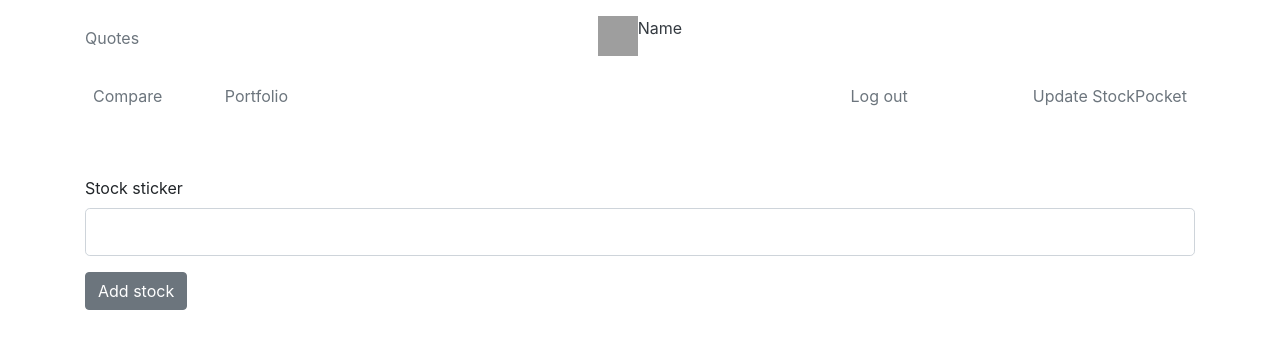
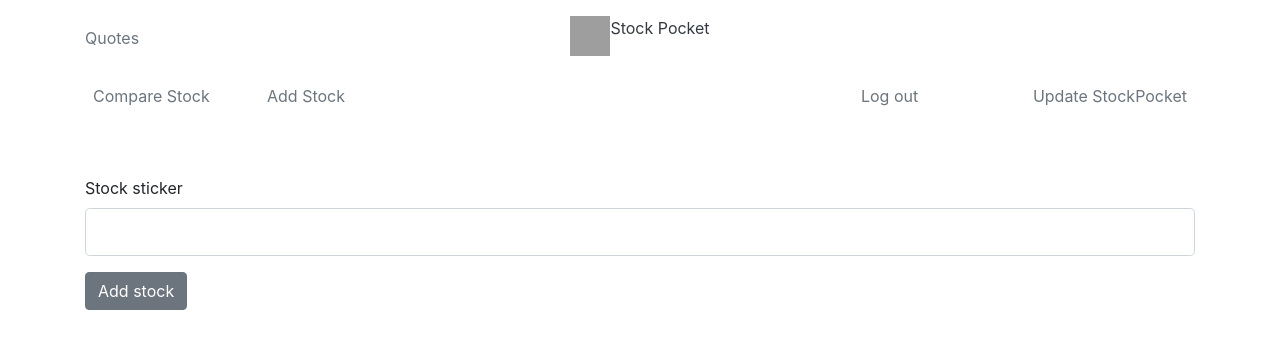
Before and after one commit to Divyaishu31/StockPocket, a Flask app: page /addStock in a window 1280 px wide. Shown: the top 349 px of the page. Run offline with Flask 2, Linux system fonts and the light colour scheme; a user stored in the database is signed in; some libraries are stand-ins or nearby versions; grey boxes are pictures that could not be loaded.

Commit message:
changed names wherever required

```diff
--- a/project/templates/base.html
+++ b/project/templates/base.html
@@ -3,7 +3,7 @@
   <head>
 
     <meta charset="utf-8">
-    <title>TitleToBeGiven</title>
+    <title>Stock Pocket</title>
 
     <!-- CSS -->
     <link rel="stylesheet" href="https://maxcdn.bootstrapcdn.com/bootstrap/4.0.0/css/bootstrap.min.css" integrity="sha384-Gn5384xqQ1aoWXA+058RXPxPg6fy4IWvTNh0E263XmFcJlSAwiGgFAW/dAiS6JXm" crossorigin="anonymous">
@@ -35,7 +35,7 @@
             <a class="text-muted" href="#">
               <img src="../static/logo.jpeg" width="40" height="40" align="left">
             </a>
-            <a class="blog-header-logo text-dark" href="{{url_for("core.index")}}">Name</a>
+            <a class="blog-header-logo text-dark" ref="{{url_for("core.index")}}">Stock Pocket</a>
           </div>
 
           {% if not current_user.is_authenticated %}
@@ -55,9 +55,9 @@
 
       <div class="nav-scroller py-1 mb-2">
         <nav class="nav d-flex justify-content-between">
-          <a class="p-2 text-muted" href="{{url_for("core.index")}}">Compare</a>
+          <a class="p-2 text-muted" href="{{url_for("core.index")}}">Compare Stock</a>
           {% if current_user.is_authenticated %}
-            <a class="p-2 text-muted" href="{{url_for("users.addStock")}}">Portfolio</a>
+            <a class="p-2 text-muted" href="{{url_for("users.addStock")}}">Add Stock</a>
           {% endif %}
           <a class="p-2 text-muted" href="#"></a>
           <a class="p-2 text-muted" href="#"></a>
```
